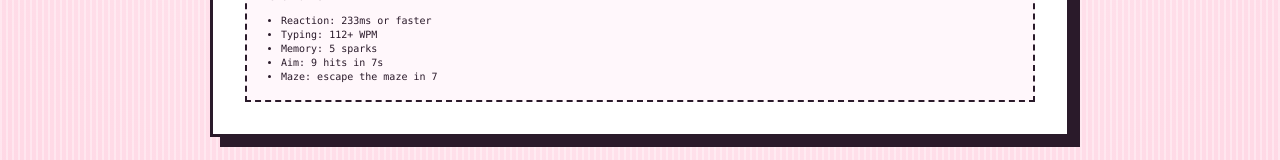
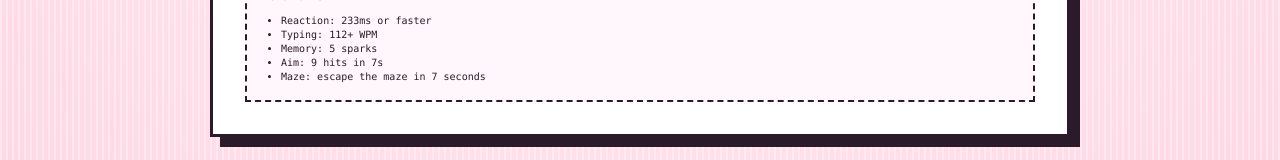
Before and after one commit to DiegoCico/valentinesinv-3.0, a React (Vite) app: page / in a window 1280 px wide. Shown: the part 483-643 px from the top of the page. Built offline with nearby package versions, Linux system fonts and the light colour scheme.

Commit message:
typo lmao

```diff
--- a/src/App.tsx
+++ b/src/App.tsx
@@ -190,7 +190,7 @@ export default function App() {
                     <li>Typing: {TYPING_TARGET_WPM}+ WPM</li>
                     <li>Memory: {MEMORY_SEQUENCE_LENGTH} sparks</li>
                     <li>Aim: {AIM_TARGET_HITS} hits in {AIM_TIME_LIMIT}s</li>
-                    <li>Maze: escape the maze in {MAZE_TARGET_TIME}</li>
+                    <li>Maze: escape the maze in {MAZE_TARGET_TIME} seconds</li>
                   </ul>
                 </div>
               </div>
```
